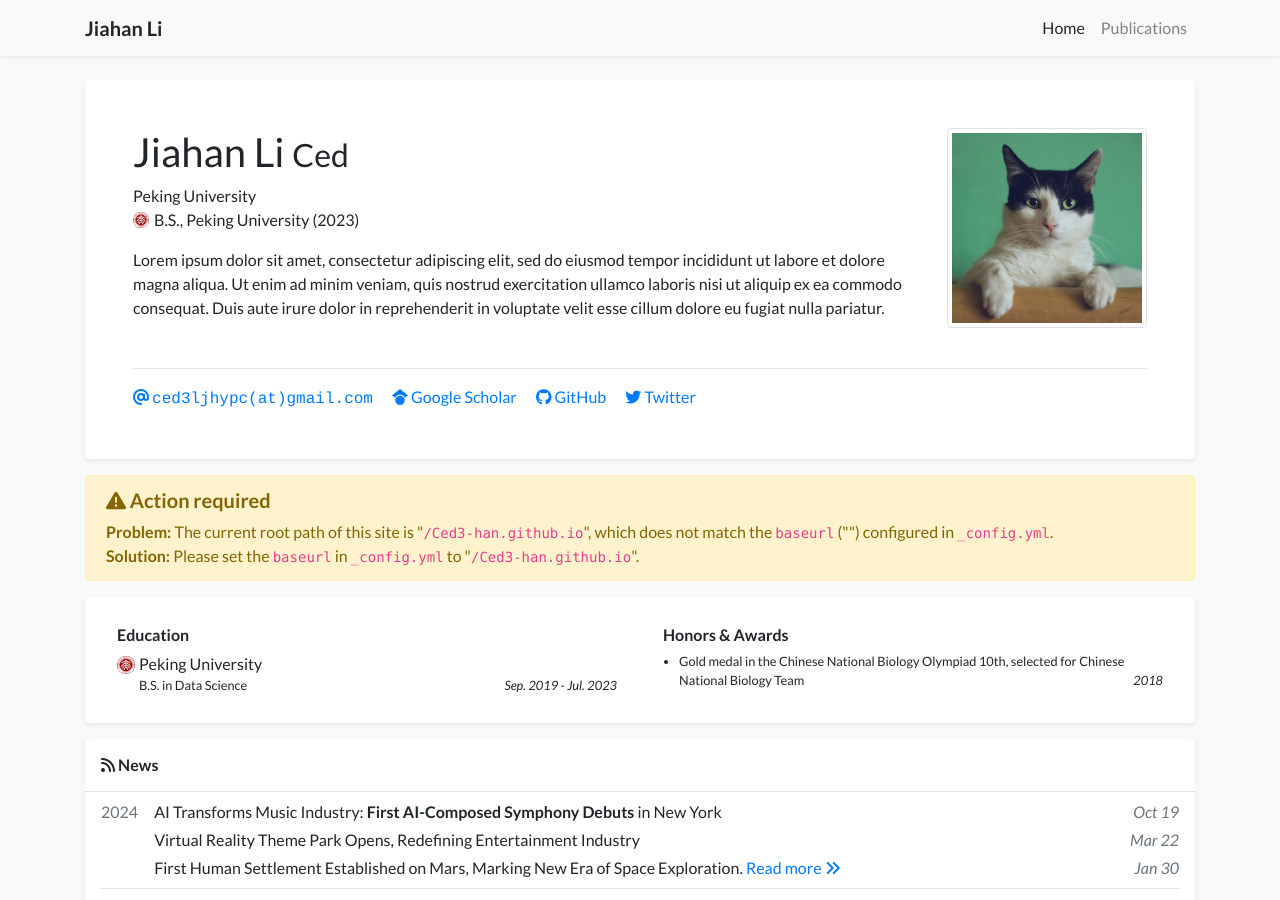
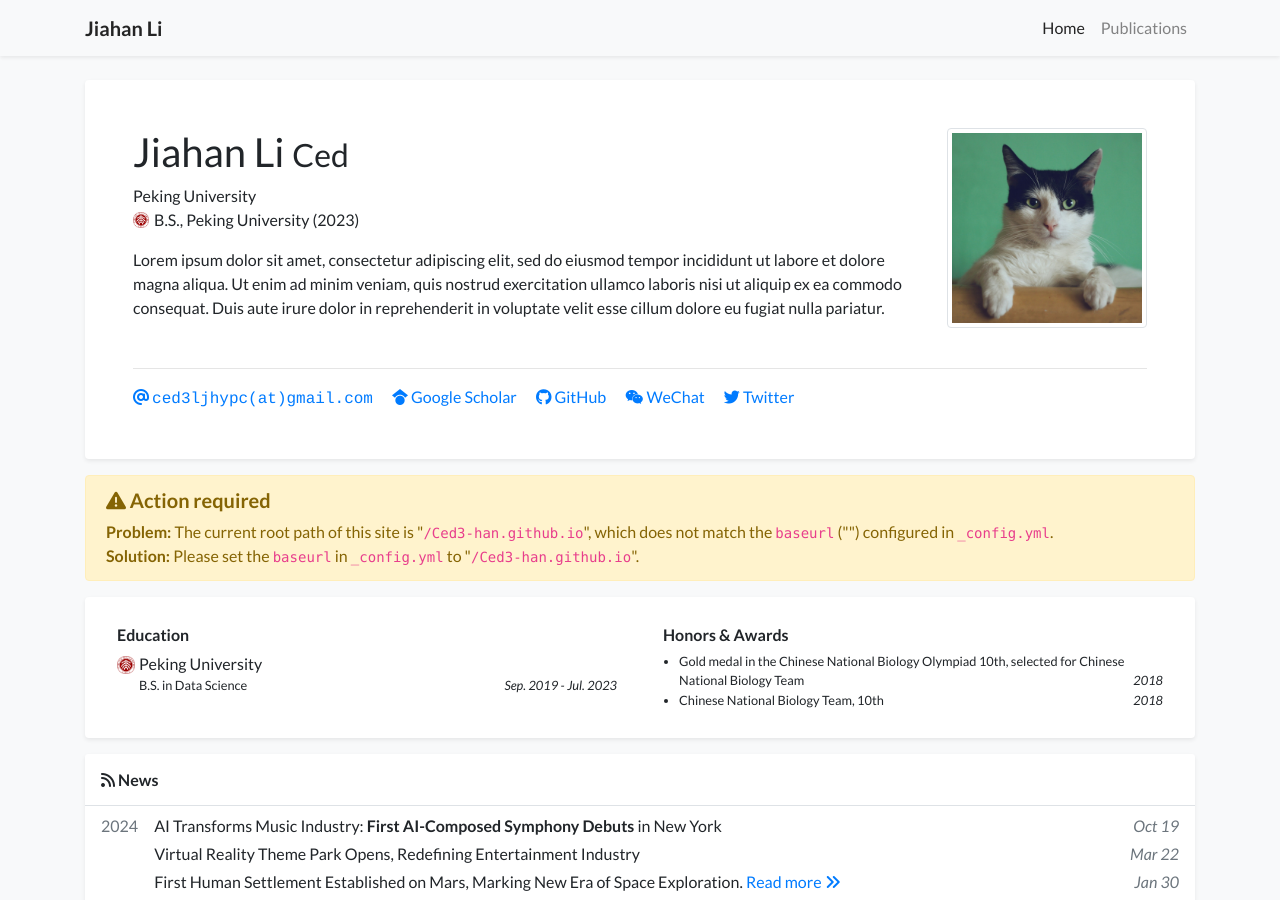
Before and after one commit to Ced3-han/Ced3-han.github.io, a Jekyll site: the page built from index.html, in a window 1280 px wide and 900 px high. Built offline with Jekyll 4.4.1, drawn with Linux system fonts in a browser that asks for light colours; a style sheet for code colours, icons or effects is not loaded.

Commit message:
Update profile.yml

```diff
--- a/_data/profile.yml
+++ b/_data/profile.yml
@@ -12,9 +12,9 @@
 gscholar: a3bwLKMAAAAJ
 github: Ced3-han
 twitter: Ced3LJH
-# wechat_qrcode: /assets/images/etc/wechat.jpg
-# wechat_prompt: >-
-#   Please tell me your <strong>name</strong> and <strong>affiliation</strong> (current or past) when adding my wechat. Thanks!
+wechat_qrcode: /assets/images/etc/wechat.jpg
+wechat_prompt: >-
+  Please tell me your <strong>name</strong> and <strong>affiliation</strong> (current or past) when adding my wechat. Thanks!
 # linkedin: your-linked-in-id
 # orcid: 0000-0000-0000-0000
 
@@ -43,3 +43,5 @@
 awards:
 - name: Gold medal in the Chinese National Biology Olympiad 10th, selected for Chinese National Biology Team
   date: 2018
+- name: Chinese National Biology Team, 10th
+  date: 2018
```
